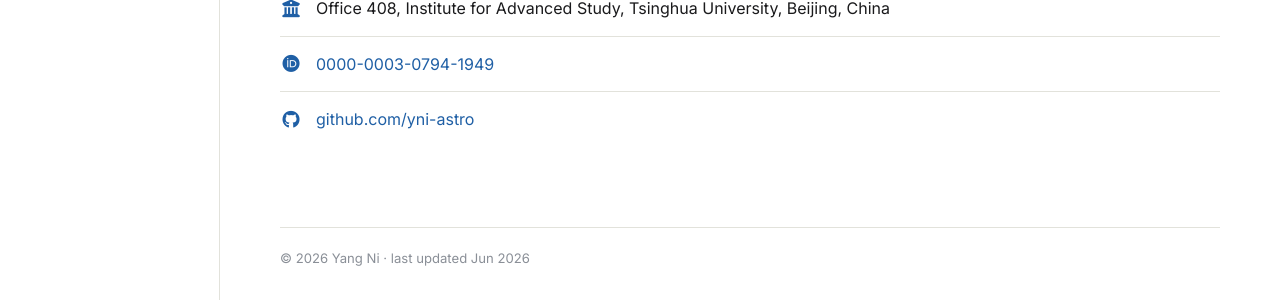
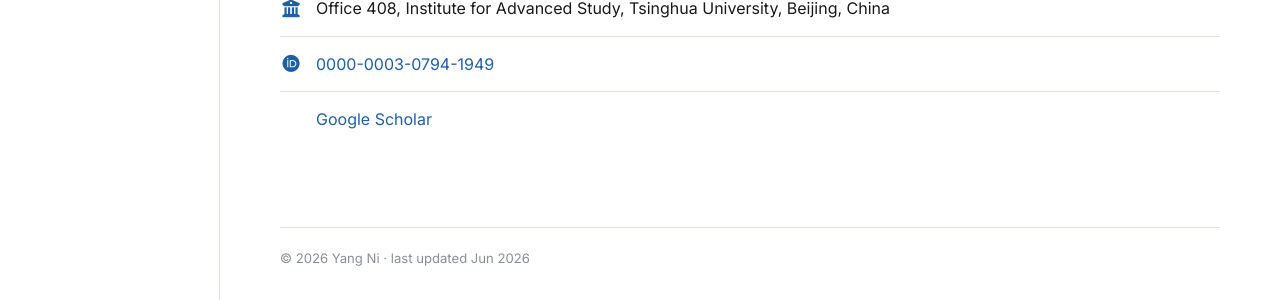
Before and after one commit to yni-astro/yni-astro.github.io, a Jekyll site: the page built from index.html, in a window 1280 px wide and 900 px high, scrolled down 3362 px. Shown: the part 538-838 px from the top of the window. Built offline with Jekyll 4.4.1, drawn with Linux system fonts in a browser that asks for light colours; a style sheet for code colours, icons or effects is not loaded.

Commit message:
Replace GitHub profile with Google Scholar across site
Contact + sidebar + JSON-LD sameAs now link Google Scholar; drop unused author.github key.

```diff
--- a/_config.yml
+++ b/_config.yml
@@ -17,7 +17,7 @@ author:
   affiliation: Tsinghua University
   advisor: Prof. Xuening Bai
   orcid: "0000-0003-0794-1949"
-  github: yni-astro
+  scholar: "https://scholar.google.com/citations?user=PLyojRoAAAAJ"
   ads: "Ni,+Y"   # used to build an ADS author-search link as the fallback
   # Paste your curated ADS library URL here once you have one. To get it:
   # 1. open your library on ADS, 2. click "Share Library", 3. copy the URL.
--- a/_includes/head.html
+++ b/_includes/head.html
@@ -37,7 +37,7 @@
   "knowsAbout": ["Protoplanetary disks", "Planet formation", "Gravitational instability", "Star formation", "Giant molecular clouds", "Computational astrophysics"],
   "sameAs": [
     "https://orcid.org/{{ site.author.orcid }}",
-    "https://github.com/{{ site.author.github }}",
+    "{{ site.author.scholar }}",
     "{{ site.author.ads_library }}",
     "https://www.ias.tsinghua.edu.cn/en/"
   ]
--- a/_includes/sidebar.html
+++ b/_includes/sidebar.html
@@ -22,6 +22,7 @@
 
   <div class="sidebar__socials">
     <a href="https://orcid.org/{{ site.author.orcid }}" target="_blank" rel="noopener" title="ORCID" aria-label="ORCID"><i class="ai ai-orcid"></i></a>
+    <a href="{{ site.author.scholar }}" target="_blank" rel="noopener" title="Google Scholar" aria-label="Google Scholar"><i class="ai ai-google-scholar"></i></a>
     {% comment %} Use curated ADS library if set in _config.yml; fall back to author search. {% endcomment %}
     {% if site.author.ads_library and site.author.ads_library != '' %}
       {% assign ads_url = site.author.ads_library %}
--- a/index.html
+++ b/index.html
@@ -156,8 +156,8 @@ show_title: false
       <a href="https://orcid.org/{{ site.author.orcid }}" target="_blank" rel="noopener">{{ site.author.orcid }}</a>
     </li>
     <li>
-      <i class="fa-brands fa-github"></i>
-      <a href="https://github.com/{{ site.author.github }}" target="_blank" rel="noopener">github.com/{{ site.author.github }}</a>
+      <i class="ai ai-google-scholar"></i>
+      <a href="{{ site.author.scholar }}" target="_blank" rel="noopener">Google Scholar</a>
     </li>
   </ul>
 </section>
```
